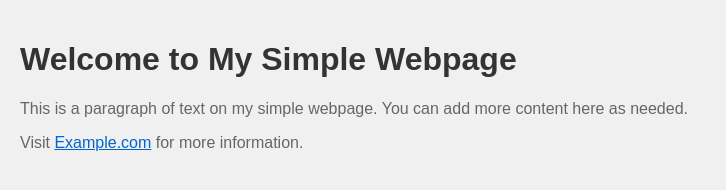
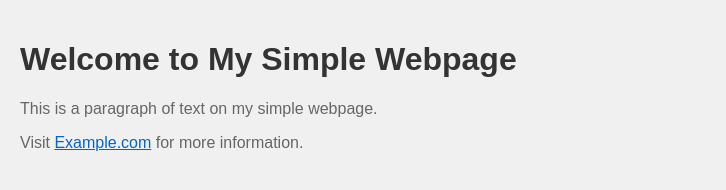
Before and after one commit to dreiborres/ICP-Repository-, a plain HTML site: page src/index.html in a window 1280 px wide. Shown: the whole page, without its empty margins (0-726 px from the left). Drawn offline with Linux system fonts and the light colour scheme.

Commit message:
Update index.html

```diff
--- a/src/index.html
+++ b/src/index.html
@@ -24,7 +24,7 @@
 </head>
 <body>
     <h1>Welcome to My Simple Webpage</h1>
-    <p>This is a paragraph of text on my simple webpage. You can add more content here as needed.</p>
+    <p>This is a paragraph of text on my simple webpage.</p>
     <p>Visit <a href="https://www.example.com">Example.com</a> for more information.</p>
 </body>
 </html>
```
